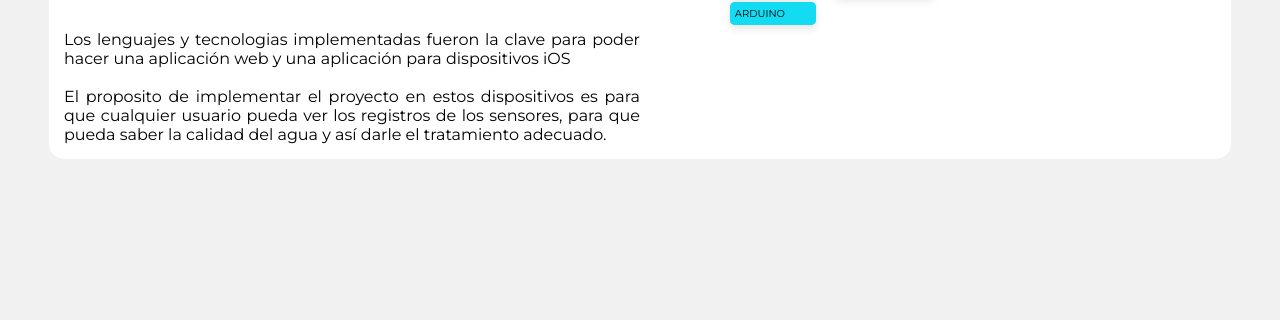
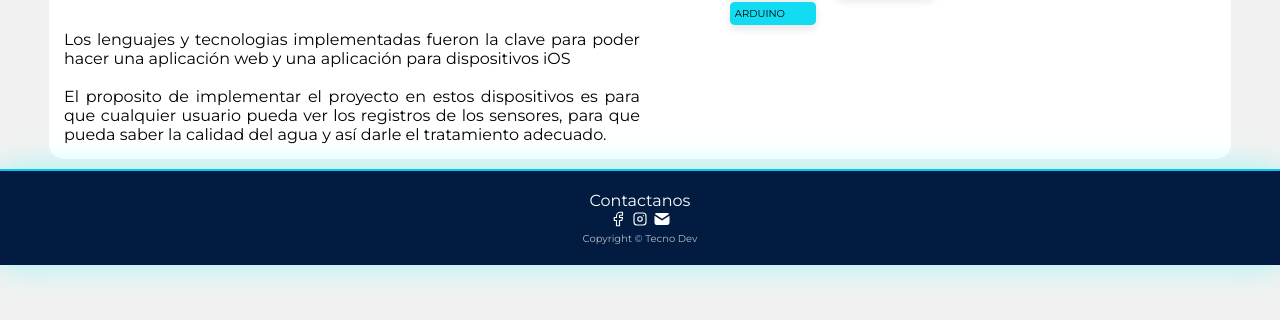
Before and after one commit to Dfong1/tecno-web, a plain HTML site: page proyectos/waterQa.html in a window 1280 px wide. Shown: the part 450-770 px from the top of the page. Drawn offline with Linux system fonts and the light colour scheme; a small style sheet from the web is missing.

Commit message:
agregado de footer a water QA

```diff
--- a/proyectos/waterQa.html
+++ b/proyectos/waterQa.html
@@ -100,6 +100,32 @@
                 <img src="" alt="">
             </div>
         </div>
+
+        <footer class="footer">
+            <div class="contenedor">
+                <p>Contactanos</p>
+                <div class="redes">
+                    <svg id="facebook-icon" class="icons" xmlns="http://www.w3.org/2000/svg" class="icon icon-tabler icon-tabler-brand-facebook" width="18" height="18" viewBox="0 0 24 24" stroke-width="1.5" stroke="#ffffff" fill="none" stroke-linecap="round" stroke-linejoin="round">
+                        <path stroke="none" d="M0 0h24v24H0z" fill="none"/>
+                        <path d="M7 10v4h3v7h4v-7h3l1 -4h-4v-2a1 1 0 0 1 1 -1h3v-4h-3a5 5 0 0 0 -5 5v2h-3" />
+                    </svg>
+                    <svg id="instagram-icon" class="icons" xmlns="http://www.w3.org/2000/svg" class="icon icon-tabler icon-tabler-brand-instagram" width="18" height="18" viewBox="0 0 24 24" stroke-width="1.5" stroke="#ffffff" fill="none" stroke-linecap="round" stroke-linejoin="round">
+                        <path stroke="none" d="M0 0h24v24H0z" fill="none"/>
+                        <path d="M4 4m0 4a4 4 0 0 1 4 -4h8a4 4 0 0 1 4 4v8a4 4 0 0 1 -4 4h-8a4 4 0 0 1 -4 -4z" />
+                        <path d="M12 12m-3 0a3 3 0 1 0 6 0a3 3 0 1 0 -6 0" />
+                        <path d="M16.5 7.5l0 .01" />
+                    </svg>
+                    <svg id="email-icon" class="icons" xmlns="http://www.w3.org/2000/svg" class="icon icon-tabler icon-tabler-mail-filled" width="18" height="18" viewBox="0 0 24 24" stroke-width="1.5" stroke="#000000" fill="none" stroke-linecap="round" stroke-linejoin="round">
+                        <path stroke="none" d="M0 0h24v24H0z" fill="none"/>
+                        <path d="M22 7.535v9.465a3 3 0 0 1 -2.824 2.995l-.176 .005h-14a3 3 0 0 1 -2.995 -2.824l-.005 -.176v-9.465l9.445 6.297l.116 .066a1 1 0 0 0 .878 0l.116 -.066l9.445 -6.297z" stroke-width="0" fill="currentColor" />
+                        <path d="M19 4c1.08 0 2.027 .57 2.555 1.427l-9.555 6.37l-9.555 -6.37a2.999 2.999 0 0 1 2.354 -1.42l.201 -.007h14z" stroke-width="0" fill="currentColor" />
+                    </svg>
+                </div>
+                <div class="contenedor">
+                    <p id="copyright-text" style="font-size: 10px; color: rgba(255,255,255,0.7);">Copyright © Tecno Dev</p>
+                </div>
+            </div>
+        </footer>
     </div>
 
 </body>
```
